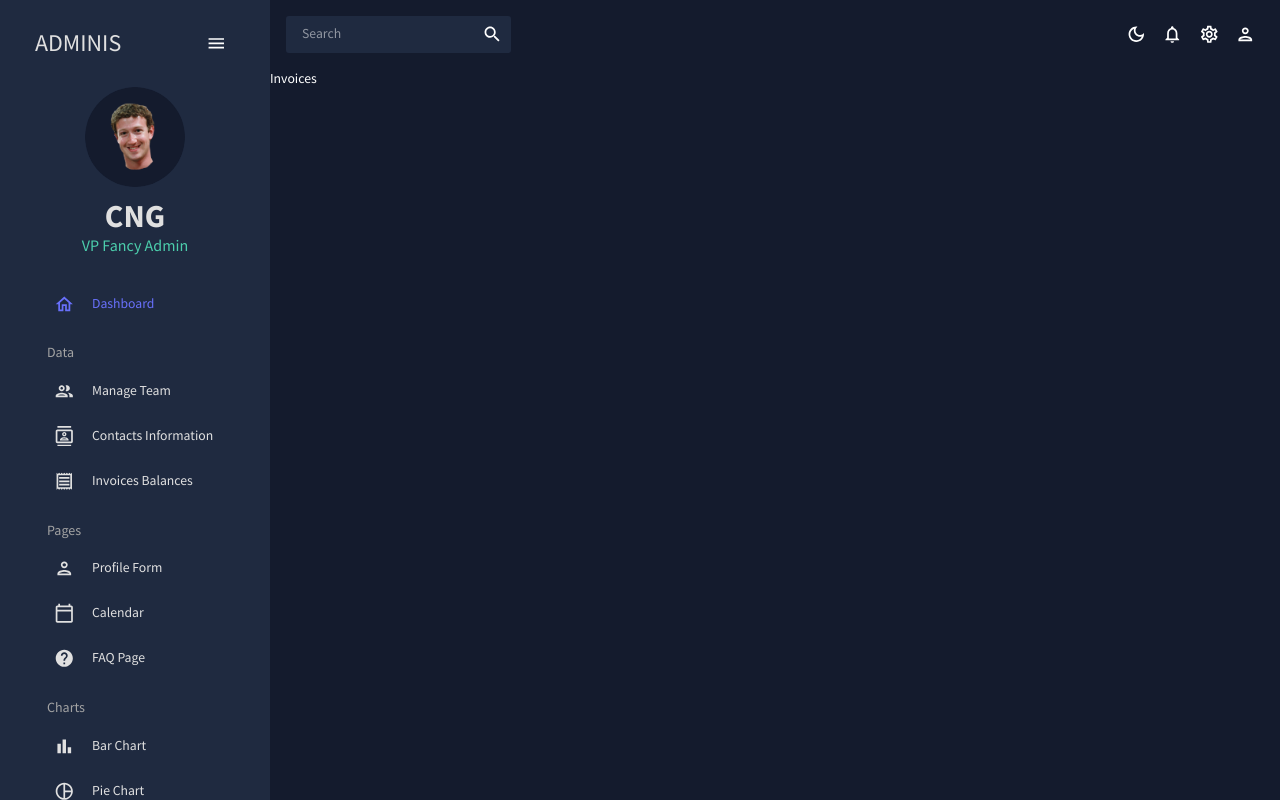
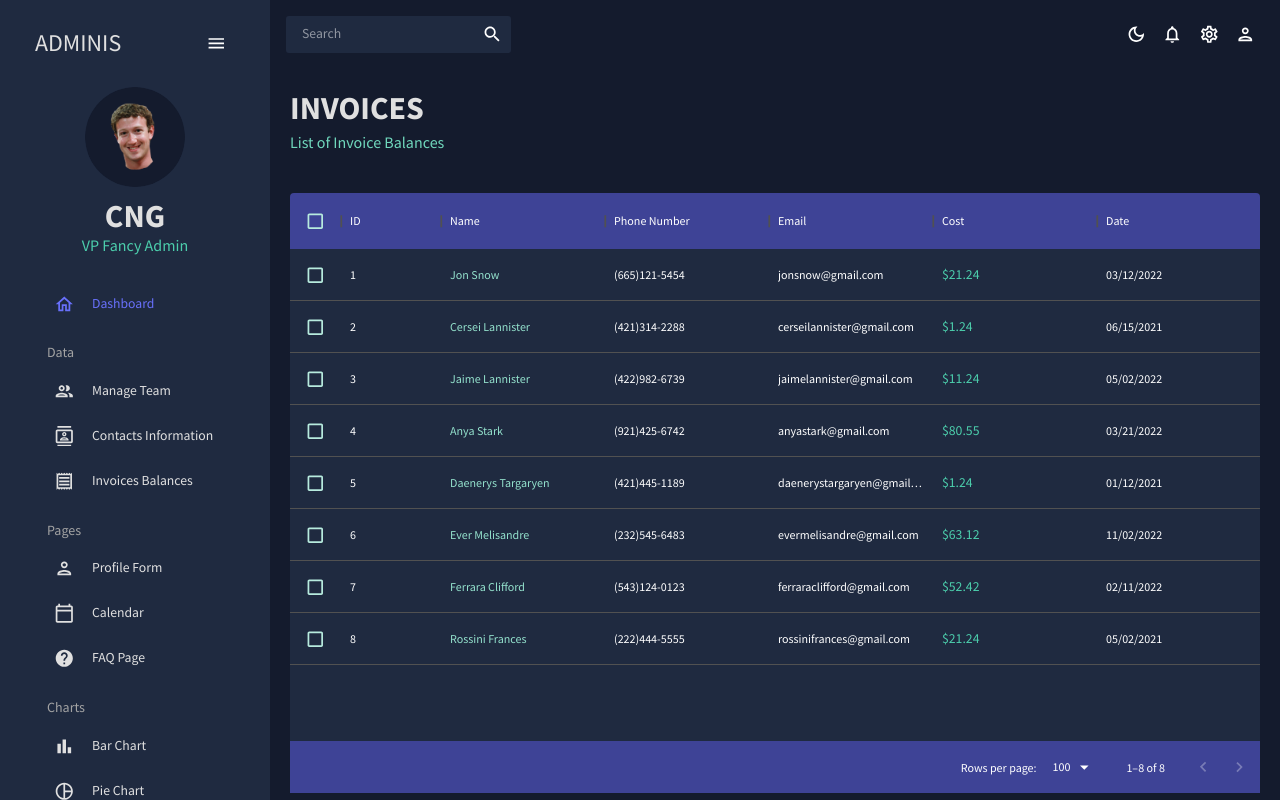
Before and after one commit to CarlosNG93/dashboard, a React (Create React App) app: page /invoices in a window 1280 px wide. Built offline with nearby package versions, Linux system fonts and the light colour scheme.

Commit message:
feat: Invoices scene added

```diff
--- a/src/scenes/invoices/index.jsx
+++ b/src/scenes/invoices/index.jsx
@@ -1,9 +1,83 @@
-import React from 'react';
+import { Box, Typography, useTheme } from "@mui/material";
+import { DataGrid } from "@mui/x-data-grid";
+import { tokens } from "../../theme";
+import { mockDataInvoices } from "../../data/mockData";
+import Header from "../../components/Header";
 
 const Invoices = () => {
+  const theme = useTheme();
+  const colors = tokens(theme.palette.mode);
+  const columns = [
+    { field: "id", headerName: "ID" },
+    {
+      field: "name",
+      headerName: "Name",
+      flex: 1,
+      cellClassName: "name-column--cell",
+    },
+    {
+      field: "phone",
+      headerName: "Phone Number",
+      flex: 1,
+    },
+    {
+      field: "email",
+      headerName: "Email",
+      flex: 1,
+    },
+    {
+      field: "cost",
+      headerName: "Cost",
+      flex: 1,
+      renderCell: (params) => (
+        <Typography color={colors.greenAccent[500]}>
+          ${params.row.cost}
+        </Typography>
+      ),
+    },
+    {
+      field: "date",
+      headerName: "Date",
+      flex: 1,
+    },
+  ];
+
   return (
-	<div>Invoices</div>
-  )
-}
+    <Box m="20px">
+      <Header title="INVOICES" subtitle="List of Invoice Balances" />
+      <Box
+        m="40px 0 0 0"
+        height="75vh"
+        sx={{
+          "& .MuiDataGrid-root": {
+            border: "none",
+          },
+          "& .MuiDataGrid-cell": {
+            borderBottom: "none",
+          },
+          "& .name-column--cell": {
+            color: colors.greenAccent[300],
+          },
+          "& .MuiDataGrid-columnHeaders": {
+            backgroundColor: colors.blueAccent[700],
+            borderBottom: "none",
+          },
+          "& .MuiDataGrid-virtualScroller": {
+            backgroundColor: colors.primary[400],
+          },
+          "& .MuiDataGrid-footerContainer": {
+            borderTop: "none",
+            backgroundColor: colors.blueAccent[700],
+          },
+          "& .MuiCheckbox-root": {
+            color: `${colors.greenAccent[200]} !important`,
+          },
+        }}
+      >
+        <DataGrid checkboxSelection rows={mockDataInvoices} columns={columns} />
+      </Box>
+    </Box>
+  );
+};
 
 export default Invoices;
```
